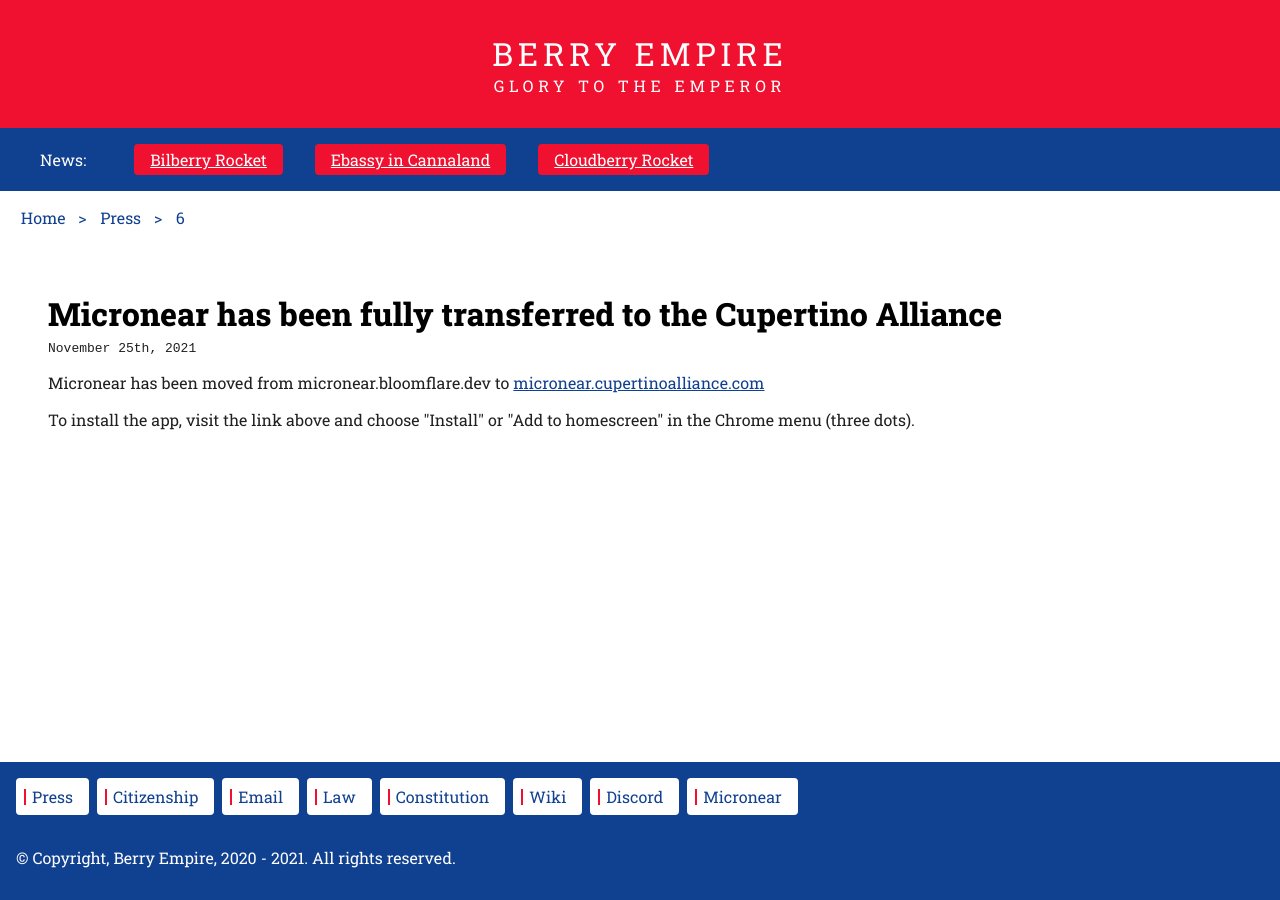
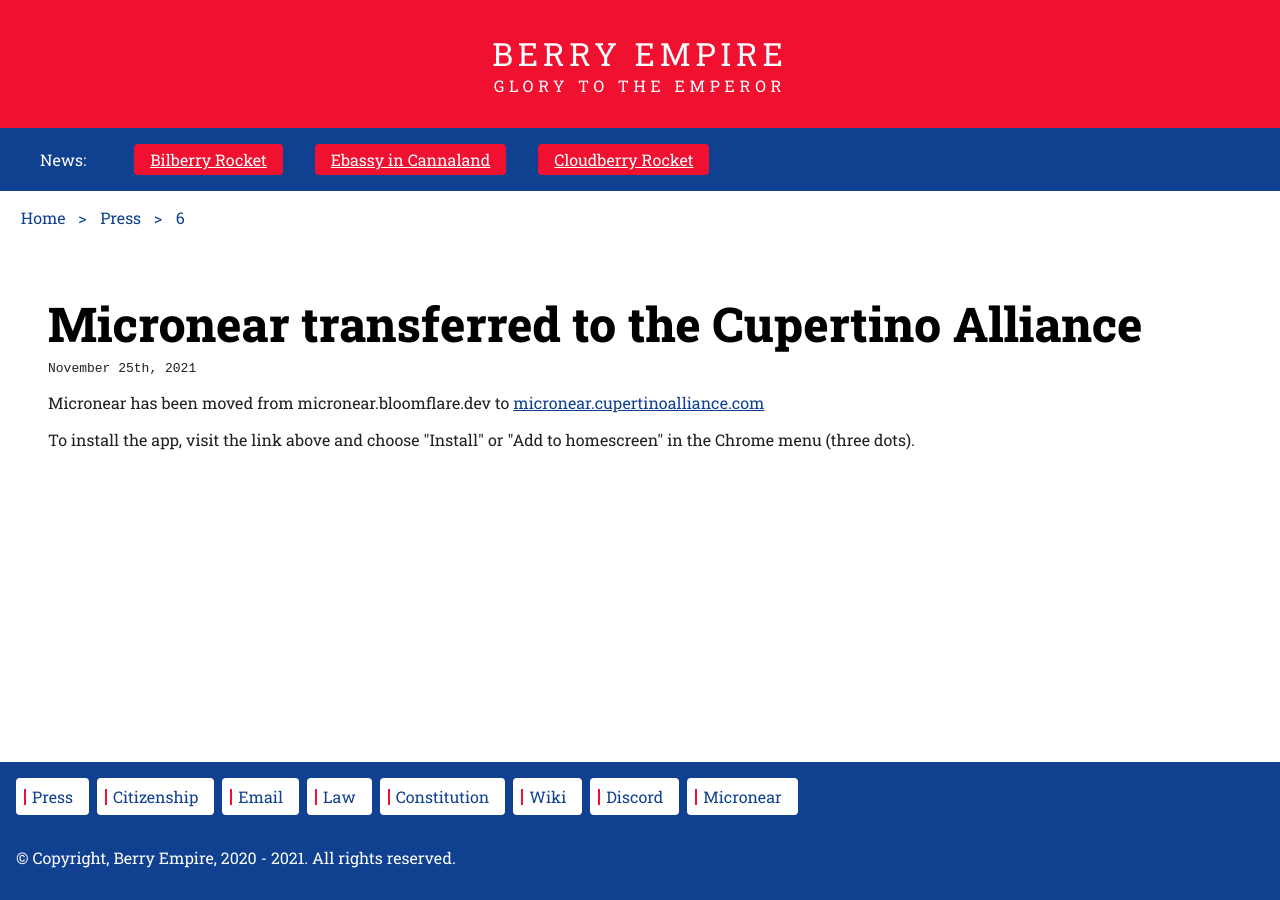
Before and after one commit to berryempire/berryempire.github.io, a Jekyll site: the page built from press/6/index.md, in a window 1280 px wide. Built offline with Jekyll 4.4.1, drawn with Linux system fonts in a browser that asks for light colours; our own code applies the rules of GitHub Pages for plain Markdown files.

Commit message:
Update index.md

```diff
--- a/press/6/index.md
+++ b/press/6/index.md
@@ -1,4 +1,4 @@
-## Micronear has been fully transferred to the Cupertino Alliance
+# Micronear transferred to the Cupertino Alliance
 <code>November 25th, 2021</code>
 <p>Micronear has been moved from micronear.bloomflare.dev to <a href="https://micronear.cupertinoalliance.com" target="_blank">micronear.cupertinoalliance.com</a></p>
 <p>To install the app, visit the link above and choose "Install" or "Add to homescreen" in the Chrome menu (three dots).</p>
```
